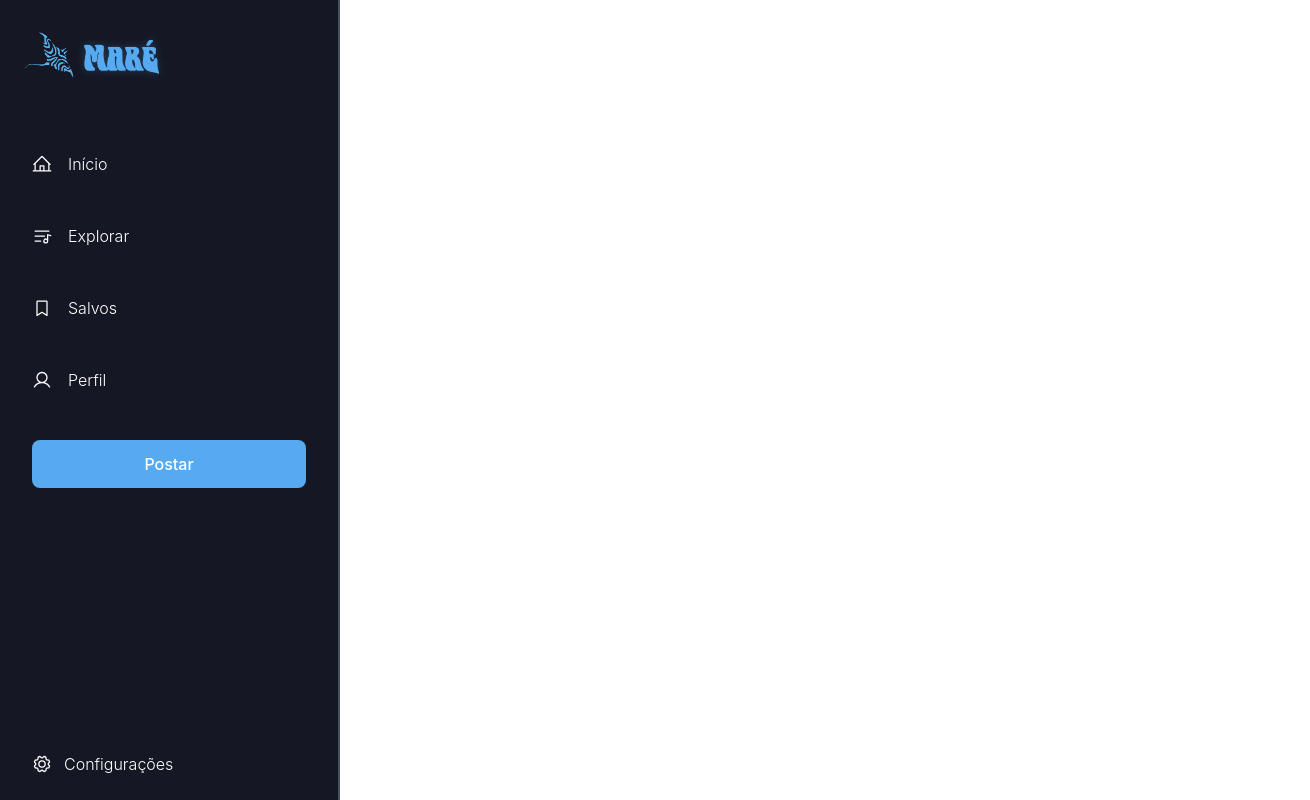
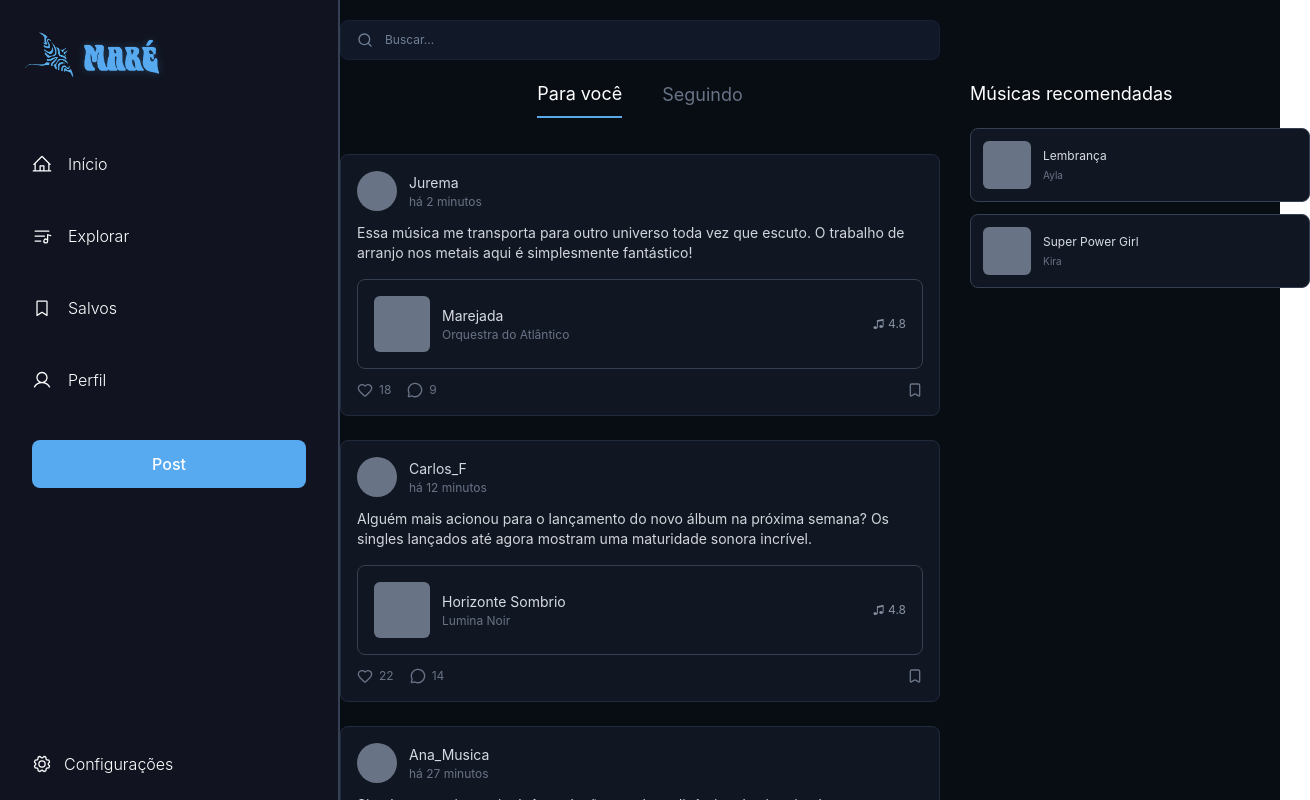
Before and after one commit to sarahdurval407-png/SESI-Mare-Frontend, a React (Vite) app: page /Explorar in a window 1280 px wide. Shown: the top 800 px of the page, 1310 px wide, since content can reach past the window. Built offline with nearby package versions, Linux system fonts and the light colour scheme.

Commit message:
arrumando tela de explorar

```diff
--- /dev/null
+++ b/src/components/postCard.tsx
@@ -0,0 +1,103 @@
+import { Heart, MessageCircle, Bookmark } from "lucide-react"
+
+interface PostCardProps {
+    username: string
+    time: string
+    content: string
+
+    musicTitle: string
+    artist: string
+
+    likes: number
+    comments: number
+}
+
+export default function PostCard({
+    username,
+    time,
+    content,
+    musicTitle,
+    artist,
+    likes,
+    comments,
+}: PostCardProps) {
+
+    return (
+        <article className="border border-[#202b3d] bg-[#111722] rounded-lg p-4">
+
+            {/* Usuário */}
+            <div className="flex items-center gap-3 mb-3">
+
+                <div className="w-10 h-10 rounded-full bg-[#697386]" />
+
+                <div>
+                    <p className="text-[14px] text-[#d4d9e2]">
+                        {username}
+                    </p>
+
+                    <p className="text-[12px] text-[#697386]">
+                        há {time}
+                    </p>
+                </div>
+
+            </div>
+
+
+            {/* Texto */}
+            <p className="text-[14px] leading-5 text-[#d1d5db] mb-4">
+                {content}
+            </p>
+
+
+            {/* Música */}
+            <div className="border border-[#354052] rounded-lg p-4 flex items-center gap-3">
+
+                <div className="w-14 h-14 rounded-md bg-[#697386] shrink-0" />
+
+                <div className="flex-1 min-w-0">
+
+                    <p className="text-[14px] text-[#d7dbe2] truncate">
+                        {musicTitle}
+                    </p>
+
+                    <p className="text-[12px] text-[#697386]">
+                        {artist}
+                    </p>
+
+                </div>
+
+                <div className="text-[#8791a3] text-[12px]">
+                    ♫ 4.8
+                </div>
+
+            </div>
+
+
+            {/* Ações */}
+            <div className="flex items-center justify-between mt-3 text-[#697386]">
+
+                <div className="flex items-center gap-4">
+
+                    <div className="flex items-center gap-1.5">
+                        <Heart size={16} />
+                        <span className="text-[12px]">
+                            {likes}
+                        </span>
+                    </div>
+
+                    <div className="flex items-center gap-1.5">
+                        <MessageCircle size={16} />
+                        <span className="text-[12px]">
+                            {comments}
+                        </span>
+                    </div>
+
+                </div>
+
+                <Bookmark size={16} />
+
+            </div>
+
+        </article>
+    )
+}
--- /dev/null
+++ b/src/components/recommendedMusic.tsx
@@ -0,0 +1,32 @@
+interface RecommendedMusicProps {
+    title: string
+    artist: string
+}
+
+export default function RecommendedMusic({
+    title,
+    artist,
+}: RecommendedMusicProps) {
+
+    return (
+        <div className="w-full border border-[#354052] bg-[#111722] rounded-lg p-3 flex items-center gap-3">
+
+            {/* Capa */}
+            <div className="w-12 h-12 rounded-md bg-[#697386] shrink-0" />
+
+            {/* Informações */}
+            <div className="min-w-0 flex-1">
+
+                <p className="text-xs text-[#d7dbe2] truncate">
+                    {title}
+                </p>
+
+                <p className="text-[10px] text-[#697386] truncate mt-1">
+                    {artist}
+                </p>
+
+            </div>
+
+        </div>
+    )
+}
--- /dev/null
+++ b/src/components/searchbar.tsx
@@ -0,0 +1,22 @@
+import { Search } from "lucide-react"
+
+export default function SearchBar() {
+    return (
+        <div className="w-full max-w-[600px]">
+            <div className="flex items-center gap-3 bg-[#111827] border border-[#172235] rounded-lg px-4 h-10">
+
+                <Search
+                    size={16}
+                    className="text-[#718096] shrink-0"
+                />
+
+                <input
+                    type="text"
+                    placeholder="Buscar..."
+                    className="bg-transparent outline-none border-none text-xs text-white placeholder:text-[#718096] w-full"
+                />
+
+            </div>
+        </div>
+    )
+}
--- a/src/components/sidebar.tsx
+++ b/src/components/sidebar.tsx
@@ -27,7 +27,7 @@ export default function Sidebar() {
     }
 
     return (
-        <aside className="w-85 h-screen bg-[#151824] border-r-2 border-[#445264] text-white flex flex-col justify-between fixed" style={{ fontFamily: "Inter, sans-serif", fontWeight: 300 }}>
+        <aside className="w-85 h-screen bg-[#111420] border-r-2 border-[#354052] text-white flex flex-col justify-between fixed top-0 left-0" style={{ fontFamily: "Inter, sans-serif", fontWeight: 300 }}>
 
             {/* TOPO */}
             <div>
@@ -94,7 +94,7 @@ export default function Sidebar() {
       font-medium
     "
                     >
-                        Postar
+                        Post
                     </button>
                 </div>
             </div>
--- a/src/pages/explorar.tsx
+++ b/src/pages/explorar.tsx
@@ -1,7 +1,112 @@
+import SearchBar from "../components/searchbar"
+import PostCard from "../components/postCard"
+import RecommendedMusic from "../components/recommendedMusic"
 import Sidebar from "../components/sidebar"
-
 
 export default function Explorar() {
   return (
-    <Sidebar />
-  )}
+    <div className="min-h-screen bg-[#080D14]">
+
+      {/* Sidebar */}
+      <Sidebar />
+
+      {/* Conteúdo central */}
+      <main className="min-h-screen px-4 sm:px-6 lg:px-8">
+
+        {/* Barra de pesquisa */}
+        <header className="h-20 flex items-center justify-center">
+          <SearchBar />
+        </header>
+
+        {/* Conteúdo */}
+        <div className="relative">
+
+          {/* POSTS */}
+          <section className="w-full max-w-[600px] mx-auto">
+
+            {/* Tabs */}
+            <div className="flex items-center justify-center gap-10 mb-5 px-2">
+              <button className="text-lg text-white border-b-2 border-[#58a9e8] pb-2">
+                Para você
+              </button>
+
+              <button className="text-lg text-[#697386] pb-2">
+                Seguindo
+              </button>
+            </div>
+
+            {/* Posts */}
+            <div className="flex flex-col gap-6 py-4">
+
+              <PostCard
+                username="Jurema"
+                time="2 minutos"
+                content="Essa música me transporta para outro universo toda vez que escuto. O trabalho de arranjo nos metais aqui é simplesmente fantástico!"
+                musicTitle="Marejada"
+                artist="Orquestra do Atlântico"
+                likes={18}
+                comments={9}
+              />
+
+              <PostCard
+                username="Carlos_F"
+                time="12 minutos"
+                content="Alguém mais acionou para o lançamento do novo álbum na próxima semana? Os singles lançados até agora mostram uma maturidade sonora incrível."
+                musicTitle="Horizonte Sombrio"
+                artist="Lumina Noir"
+                likes={22}
+                comments={14}
+              />
+
+              <PostCard
+                username="Ana_Musica"
+                time="27 minutos"
+                content="Simplesmente impecável. A produção vocal e a dinâmica de sintetizadores analógicos criam uma atmosfera sensacional."
+                musicTitle="Retro Frequência"
+                artist="Vapor Wave"
+                likes={24}
+                comments={11}
+              />
+
+            </div>
+          </section>
+
+
+          {/* RECOMENDAÇÕES */}
+          <aside
+            className="
+        hidden
+        lg:block
+        absolute
+        top-0
+        left-[calc(50%+330px)]
+        w-[280px]
+        xl:w-[340px]
+      "
+          >
+
+            <h2 className="text-lg text-white mb-5">
+              Músicas recomendadas
+            </h2>
+
+            <div className="flex flex-col gap-3">
+
+              <RecommendedMusic
+                title="Lembrança"
+                artist="Ayla"
+              />
+
+              <RecommendedMusic
+                title="Super Power Girl"
+                artist="Kira"
+              />
+
+            </div>
+
+          </aside>
+
+        </div>
+      </main>
+    </div>
+  )
+}
```
